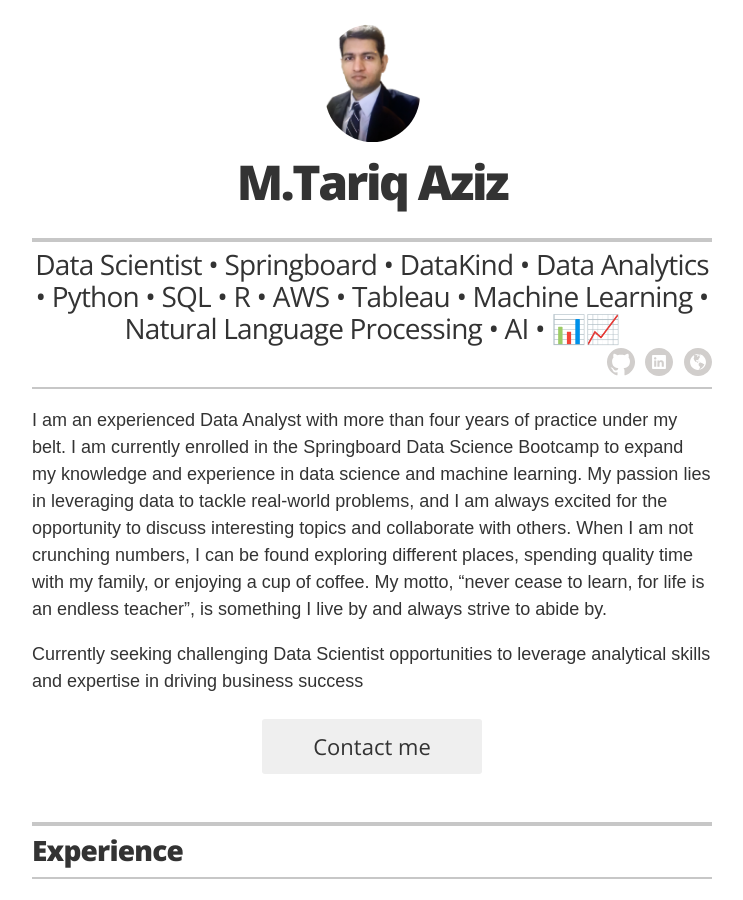
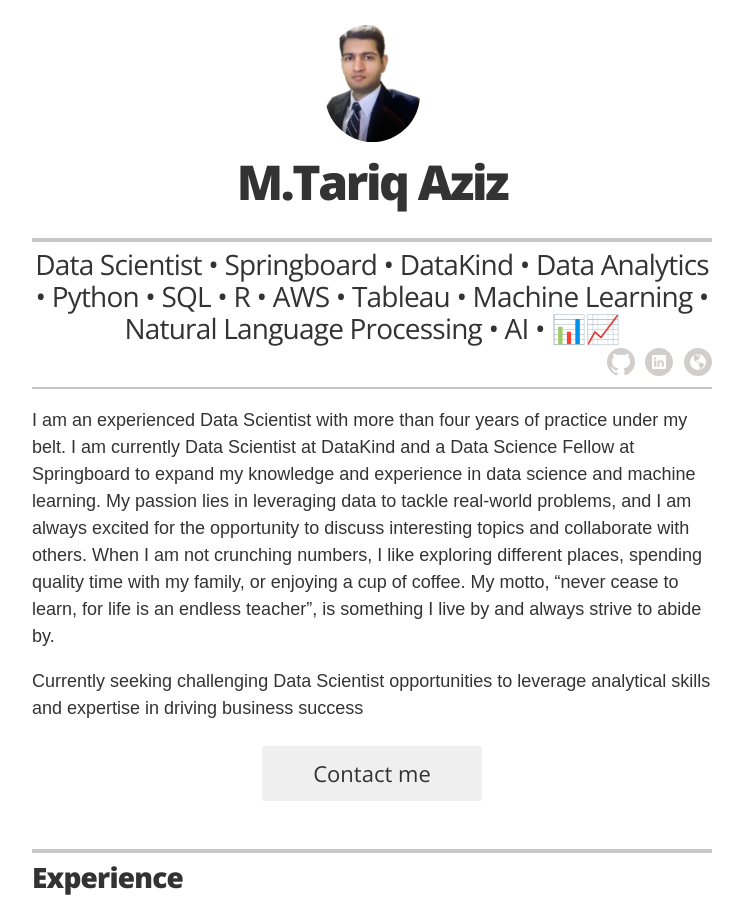
Before and after one commit to ttariqaziz/ttariqaziz.github.io, a Jekyll site: the page built from index.html, in a window 1280 px wide and 900 px high. Shown: the whole window, without its empty margins (268-1011 px from the left). Built offline with Jekyll 4.4.1, drawn with Linux system fonts in a browser that asks for light colours.

Commit message:
Update _config.yml

```diff
--- a/_config.yml
+++ b/_config.yml
@@ -15,7 +15,7 @@
 # lisasimpson@youremailaddress.com
 display_header_contact_info: 'true'
 resume_header_intro: >-
-  <p>I am an experienced Data Analyst with more than four years of practice under my belt. I am currently enrolled in the Springboard Data Science Bootcamp to expand my knowledge and experience in data science and machine learning. My passion lies in leveraging data to tackle real-world problems, and I am always excited for the opportunity to discuss interesting topics and collaborate with others. When I am not crunching numbers, I can be found exploring different places, spending quality time with my family, or enjoying a cup of coffee. My motto, “never cease to learn, for life is an endless teacher”, is something I live by and always strive to abide by.</p><p>Currently seeking challenging Data Scientist opportunities to leverage analytical skills and expertise in driving business success</p>
+  <p>I am an experienced Data Scientist with more than four years of practice under my belt. I am currently Data Scientist at DataKind and a Data Science Fellow at Springboard to expand my knowledge and experience in data science and machine learning. My passion lies in leveraging data to tackle real-world problems, and I am always excited for the opportunity to discuss interesting topics and collaborate with others. When I am not crunching numbers, I like exploring different places, spending quality time with my family, or enjoying a cup of coffee. My motto, “never cease to learn, for life is an endless teacher”, is something I live by and always strive to abide by.</p><p>Currently seeking challenging Data Scientist opportunities to leverage analytical skills and expertise in driving business success</p>
 resume_looking_for_work: 'yes'
 resume_section_projects: true
 resume_section_experience: true
```
